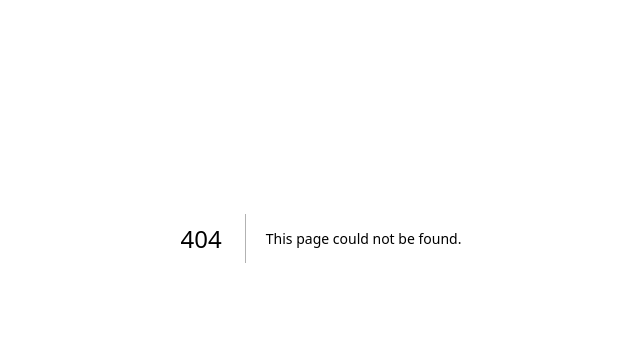
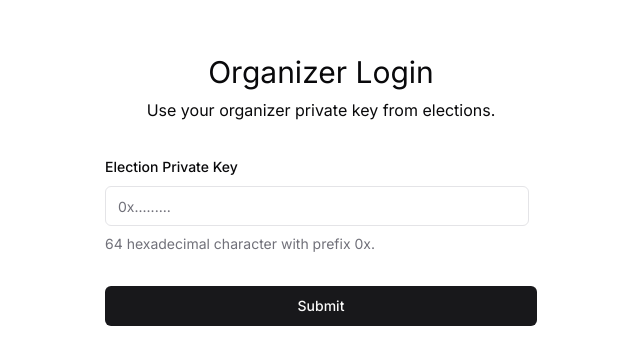
Before and after one commit to tryoasnafi/essentialvoting, a Next.js app in the folder frontend/: page /organizers/login in a window 1280 px wide. Before the commit this address had no page. Shown: the part 162-526 px from the top of the page, without its empty margins (319-959 px from the left). Built offline with nearby package versions, Linux system fonts and the light colour scheme.

Commit message:
add organizers and voters login page

```diff
--- /dev/null
+++ b/frontend/src/app/organizers/login/page.tsx
@@ -0,0 +1,68 @@
+"use client"
+
+import * as z from "zod"
+import { Button } from "@/components/ui/button";
+import { Input } from "@/components/ui/input";
+import { Mail } from "lucide-react";
+import { useForm } from "react-hook-form";
+import { zodResolver } from "@hookform/resolvers/zod";
+import {
+  Form,
+  FormControl,
+  FormDescription,
+  FormField,
+  FormItem,
+  FormLabel,
+  FormMessage,
+} from "@/components/ui/form"
+import { toast } from "@/components/ui/use-toast";
+
+const formSchema = z.object({
+  privateKey: z.string().min(66).max(66),
+})
+
+export default function OrganizersLogin() {
+  const form = useForm<z.infer<typeof formSchema>>({
+    resolver: zodResolver(formSchema),
+  })
+
+  function onSubmit(values: z.infer<typeof formSchema>) {
+    toast({
+      title: "Your Private Key",
+      description: (
+        <pre>{values.privateKey}</pre>
+      ),
+    })
+  }
+
+  return (
+    <main className="flex min-h-screen flex-col items-center justify-center">
+      <section className="text-center pb-8 -mt-24">
+        <h1 className="text-3xl pb-2"> Organizer Login </h1>
+        <p>Use your organizer private key from elections.</p>
+      </section>
+      <Form {...form}>
+        <form onSubmit={form.handleSubmit(onSubmit)} className="flex flex-col w-full max-w-md px-2 space-y-8">
+          <FormField
+            control={form.control}
+            name="privateKey"
+            render={({ field }) => (
+              <FormItem className="mr-2">
+                <FormLabel>Election Private Key</FormLabel>
+                <FormControl>
+                  <Input placeholder="0x........." type="password" {...field} />
+                </FormControl>
+                <FormDescription>
+                  64 hexadecimal character with prefix 0x.
+                </FormDescription>
+                <FormMessage />
+              </FormItem>
+            )}
+          />
+          <Button type="submit"> Submit </Button>
+          {/* <ButtonLoading message="Loading" /> */}
+        </form>
+      </Form>
+    </main>
+  )
+}
--- /dev/null
+++ b/frontend/src/app/voters/login/page.tsx
@@ -0,0 +1,65 @@
+"use client"
+
+import * as z from "zod"
+import { Button } from "@/components/ui/button";
+import { Input } from "@/components/ui/input";
+import { Mail } from "lucide-react";
+import { useForm } from "react-hook-form";
+import { zodResolver } from "@hookform/resolvers/zod";
+import {
+  Form,
+  FormControl,
+  FormDescription,
+  FormField,
+  FormItem,
+  FormLabel,
+  FormMessage,
+} from "@/components/ui/form"
+import { toast } from "@/components/ui/use-toast";
+
+const formSchema = z.object({
+  email: z.string().email(),
+})
+
+export default function VotersLogin() {
+  const form = useForm<z.infer<typeof formSchema>>({
+    resolver: zodResolver(formSchema),
+  })
+
+  function onSubmit(values: z.infer<typeof formSchema>) {
+    toast({
+      title: "Please check your email",
+      description: (
+        <p>Email verification has been sent to {values.email}</p>
+      ),
+    })
+  }
+
+  return (
+    <main className="flex min-h-screen flex-col items-center justify-center">
+      <h1 className="text-3xl pb-8 -mt-24"> Voter Verification </h1>
+      <Form {...form}>
+        <form onSubmit={form.handleSubmit(onSubmit)} className="flex flex-col md:flex-row w-full max-w-md px-4 space-y-8">
+          <FormField
+            control={form.control}
+            name="email"
+            render={({ field }) => (
+              <FormItem className="mr-2">
+                <FormLabel>Email</FormLabel>
+                <FormControl>
+                  <Input placeholder="mail@example.com" {...field} />
+                </FormControl>
+                <FormDescription>
+                  This is your voting email registered by organizer.
+                </FormDescription>
+                <FormMessage />
+              </FormItem>
+            )}
+          />
+          <Button type="submit"><Mail className="mr-2 h-4 w-4" /> Verify </Button>
+          {/* <ButtonLoading message="Loading" /> */}
+        </form>
+      </Form>
+    </main>
+  )
+}
```
